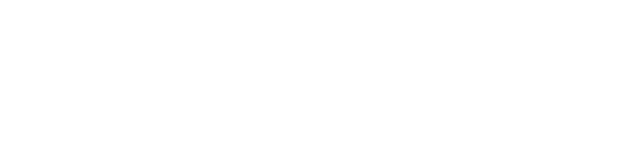
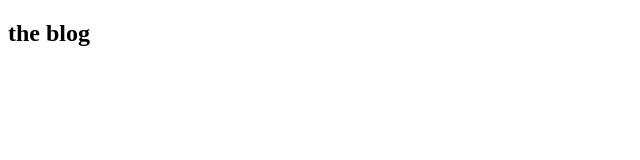
Before and after one commit to abirhossen18145/Web-Development-5, a plain HTML site: page index.html in a window 1280 px wide. Shown: the whole page, without its empty margins (0-640 px from the left). Drawn offline with Linux system fonts and the light colour scheme.

Commit message:
scond commit

```diff
--- a/index.html
+++ b/index.html
@@ -7,6 +7,7 @@
 </head>
 <body>
     <header>
+        <h2>the blog</h2>
 
     </header>
     <main>
```
